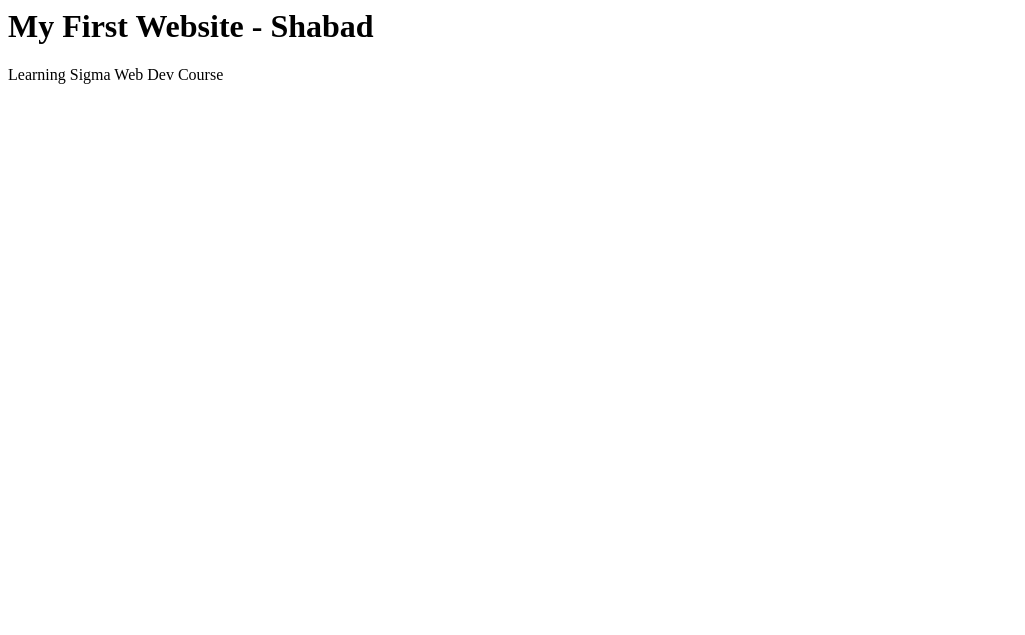
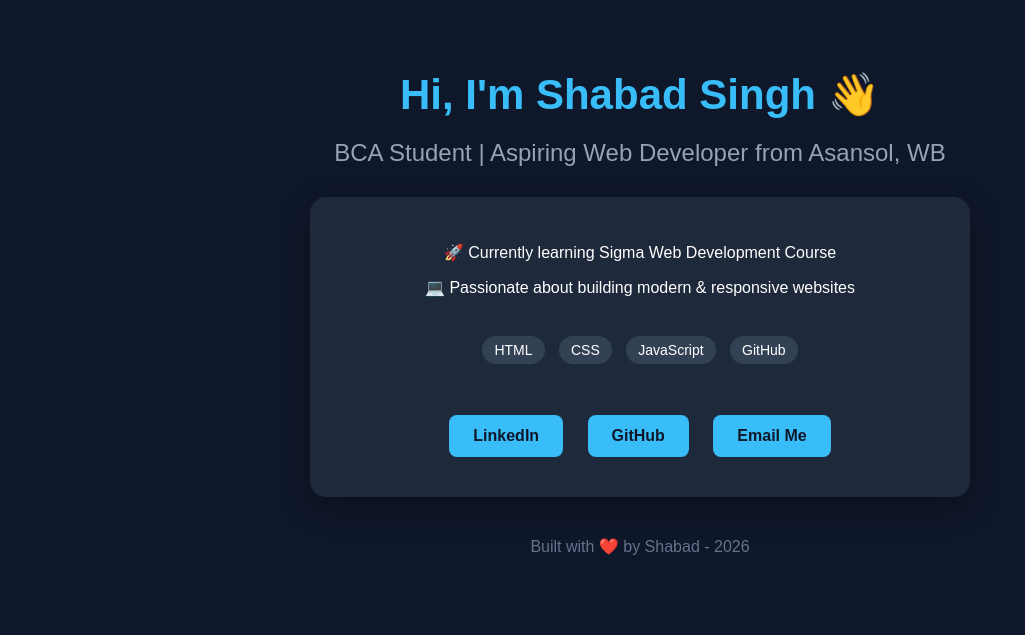
Before and after one commit to S433221/Sigma-Web-Dev-Course, a plain HTML site: page index.html in a window 1280 px wide. Shown: the whole page, without its empty margins (0-1025 px from the left). Drawn offline with Linux system fonts and the light colour scheme.

Commit message:
Refactor index.html for improved layout and styling
Updated the HTML structure and added styles for better presentation.

```diff
--- a/index.html
+++ b/index.html
@@ -1,10 +1,42 @@
-<!DOCTYPE.html>
-<html>
+<!DOCTYPE html>
+<html lang="en">
 <head>
-<title>Github Profile</title>
+<meta charset="UTF-8">
+<meta name="viewport" content="width=device-width, initial-scale=1.0">
+<title>Shabad Singh | Web Developer</title>
+<style>
+body{margin:0;font-family:Arial,sans-serif;background:#0f172a;color:white;text-align:center}
+.container{padding:60px 20px}
+h1{font-size:42px;margin:10px 0;color:#38bdf8}
+h2{color:#94a3b8;font-weight:normal}
+.card{background:#1e293b;padding:30px;border-radius:16px;max-width:600px;margin:30px auto;box-shadow:0 10px 30px rgba(0,0,0,0.3)}
+.btn{display:inline-block;padding:12px 24px;margin:10px;background:#38bdf8;color:#0f172a;text-decoration:none;border-radius:8px;font-weight:bold}
+.btn:hover{background:white}
+.tag{display:inline-block;background:#334155;padding:6px 12px;border-radius:20px;margin:5px;font-size:14px}
+</style>
 </head>
 <body>
-<h1>My First Website - Shabad</h1>
-<p>Learning Sigma Web Dev Course</p>
+<div class="container">
+<h1>Hi, I'm Shabad Singh 👋</h1>
+<h2>BCA Student | Aspiring Web Developer from Asansol, WB</h2>
+
+<div class="card">
+<p>🚀 Currently learning Sigma Web Development Course</p>
+<p>💻 Passionate about building modern & responsive websites</p>
+<br>
+<div>
+<span class="tag">HTML</span>
+<span class="tag">CSS</span>
+<span class="tag">JavaScript</span>
+<span class="tag">GitHub</span>
+</div>
+<br><br>
+<a class="btn" href="https://www.linkedin.com/in/shabad-singh-bid1007/" target="_blank">LinkedIn</a>
+<a class="btn" href="https://github.com/S433221" target="_blank">GitHub</a>
+<a class="btn" href="mailto:shabadsingh@gmail.com">Email Me</a>
+</div>
+
+<p style="color:#64748b;margin-top:40px">Built with ❤️ by Shabad - 2026</p>
+</div>
 </body>
 </html>
```
